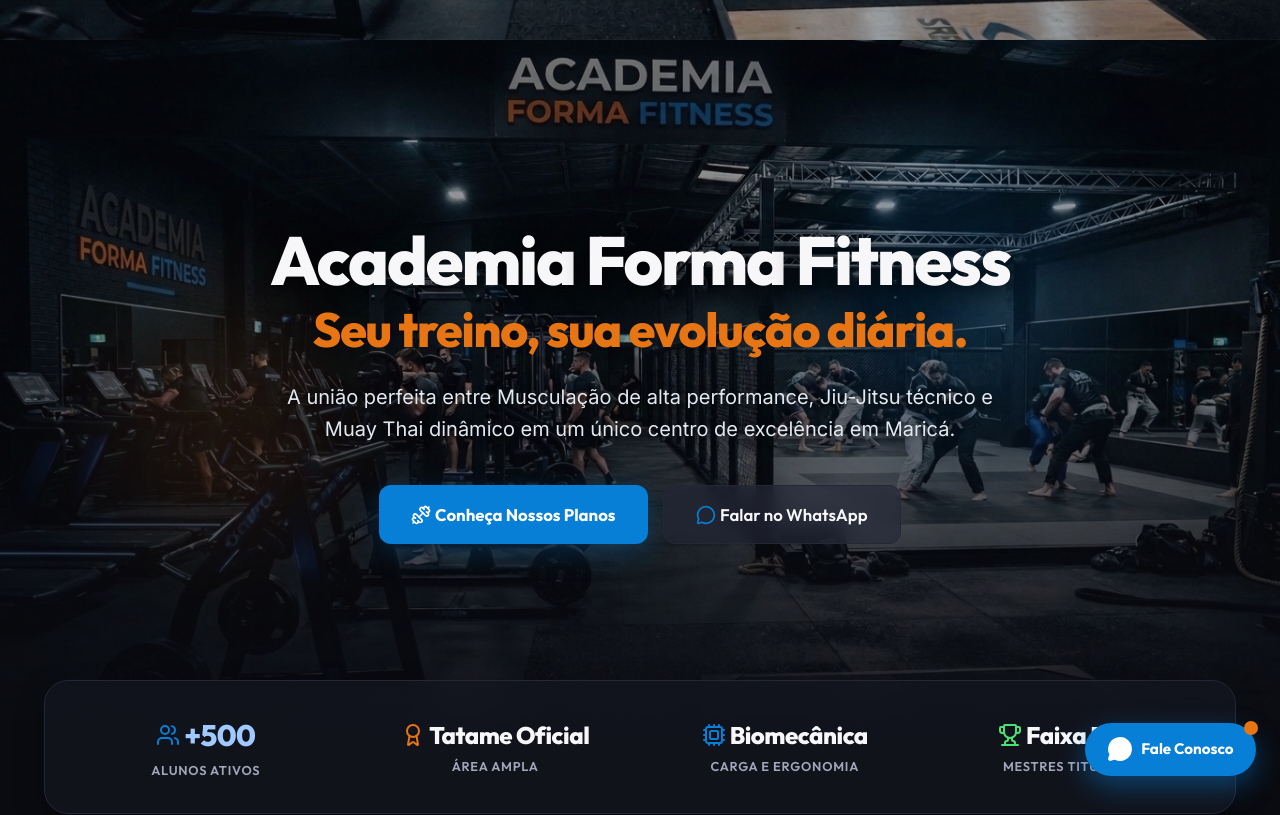
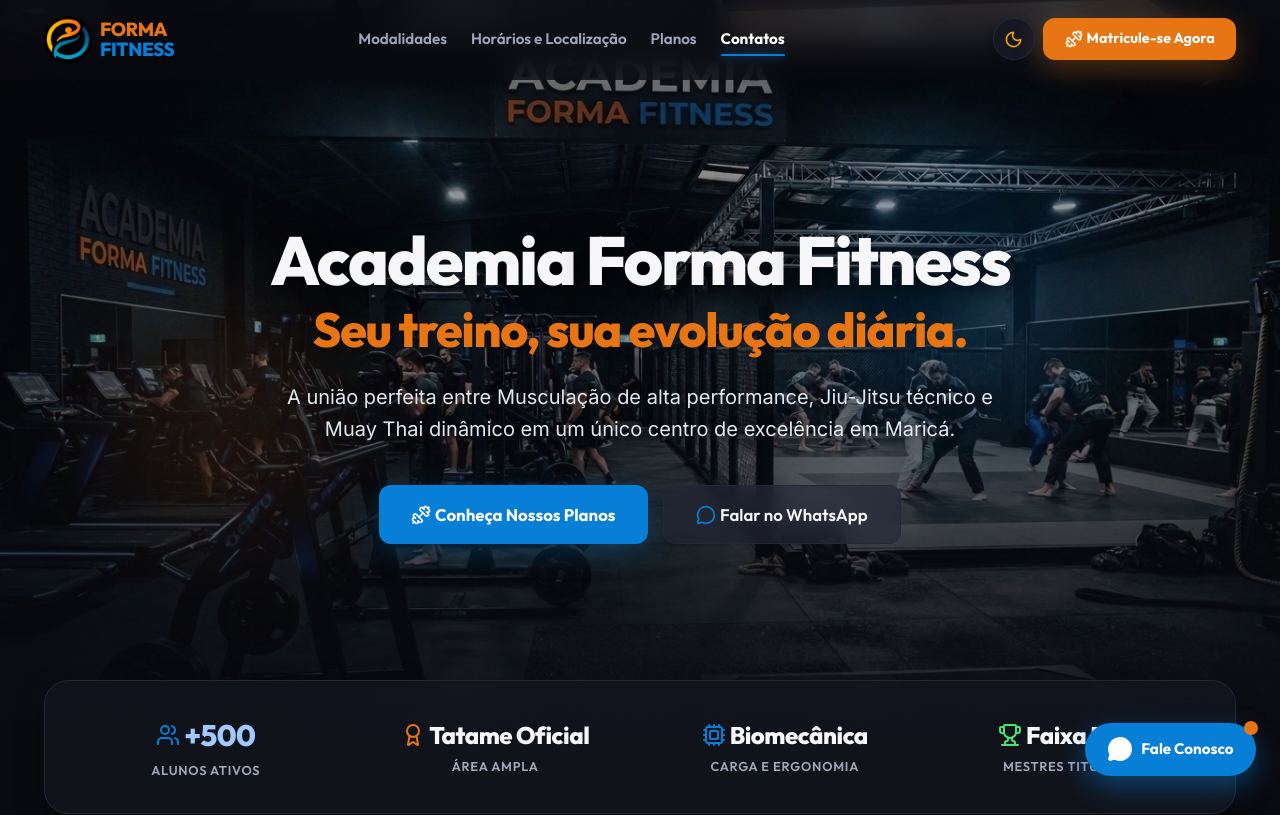
Before and after one commit to M-Fragata/EquipeForma, a React (Vite) app in the folder client/: page / in a window 1280 px wide. Shown: the top 815 px of the page. Built offline with nearby package versions, Linux system fonts and the light colour scheme.

Commit message:
nav fixo

```diff
--- a/client/src/components/Navbar.css
+++ b/client/src/components/Navbar.css
@@ -7,9 +7,10 @@
   z-index: 1000;
   display: flex;
   align-items: center;
-  transition: all 0.3s ease;
+  transition: background 0.3s ease, border-color 0.3s ease, box-shadow 0.3s ease;
   background: rgba(10, 11, 16, 0.7);
   backdrop-filter: blur(16px);
+  -webkit-backdrop-filter: blur(16px);
   border-bottom: 1px solid transparent;
 }
 
--- a/client/src/components/Navbar.tsx
+++ b/client/src/components/Navbar.tsx
@@ -9,6 +9,7 @@
 export const Navbar: React.FC = () => {
   const { theme, toggleTheme } = useTheme();
   const [scrolled, setScrolled] = useState(false);
+  const [headerVisible, setHeaderVisible] = useState(false);
   const [mobileMenuOpen, setMobileMenuOpen] = useState(false);
   const [activeSection, setActiveSection] = useState<string>('');
   const headerRef = useRef<HTMLElement>(null);
@@ -76,6 +77,7 @@
         ease: 'power3.out',
         clearProps: 'transform',
         onComplete: () => {
+          setHeaderVisible(true);
           headerRef.current?.classList.remove('opacity-0');
           headerRef.current?.classList.add('opacity-1');
           // Signal that Header animation has finished, now Metrics can animate
@@ -160,7 +162,10 @@
 
   return (
     <>
-      <header ref={headerRef} className={`navbar-header opacity-0 ${scrolled ? 'scrolled' : ''}`}>
+      <header
+        ref={headerRef}
+        className={`navbar-header ${!headerVisible ? 'opacity-0' : ''} ${scrolled ? 'scrolled' : ''}`}
+      >
         <div className="container navbar-container">
           <a
             href="#inicio"
```
